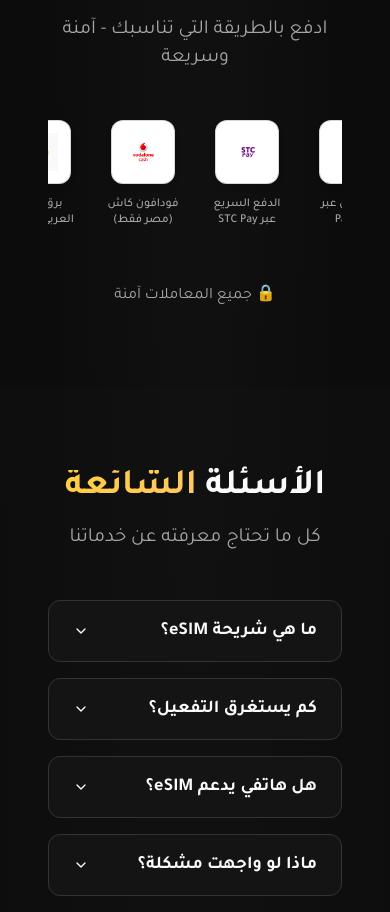
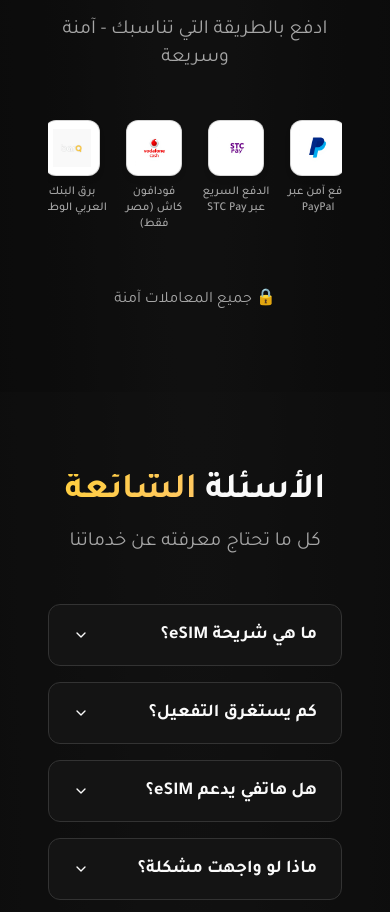
Before and after one commit to exblenk/lethal-esim-blenk, a React (Vite) app: page / in a window 390 px wide. Shown: the part 3192-4104 px from the top of the page. Built offline with nearby package versions, Linux system fonts and the light colour scheme; the HTML template or start-up script is replaced by a standard one.

Commit message:
Fix: Adjust payment icon size

```diff
--- a/src/components/PaymentMethods.tsx
+++ b/src/components/PaymentMethods.tsx
@@ -39,14 +39,14 @@ const PaymentMethods = () => {
           </p>
         </div>
 
-        <div className="flex justify-center items-start gap-6 md:gap-12 max-w-5xl mx-auto overflow-x-auto pb-2">
+        <div className="flex justify-center items-start gap-3 md:gap-12 max-w-5xl mx-auto overflow-x-auto pb-2">
           {methods.map((method, index) => (
             <div
               key={index}
-              className="flex flex-col items-center gap-3 animate-scale-in min-w-[80px] md:min-w-[120px]"
+              className="flex flex-col items-center gap-2 animate-scale-in min-w-[70px] md:min-w-[120px]"
               style={{ animationDelay: `${index * 0.1}s` }}
             >
-              <div className="w-16 h-16 md:w-28 md:h-28 flex items-center justify-center bg-white rounded-lg shadow-md border border-border/20 p-3 hover:shadow-lg hover:scale-105 hover:border-accent/30 transition-all duration-300">
+              <div className="w-14 h-14 md:w-28 md:h-28 flex items-center justify-center bg-white rounded-lg shadow-md border border-border/20 p-2 hover:shadow-lg hover:scale-105 hover:border-accent/30 transition-all duration-300">
                 <img
                   src={method.logo}
                   alt={`${method.name} - ${method.description}`}
```
